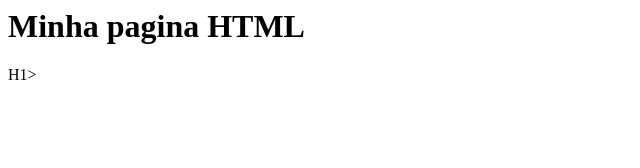
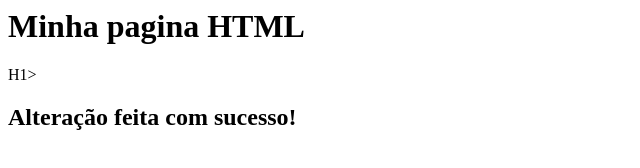
Before and after one commit to jhonatan-fernandes/gama-no-github, a plain HTML site: page index.html in a window 1280 px wide. Shown: the whole page, without its empty margins (0-640 px from the left). Drawn offline with Linux system fonts and the light colour scheme.

Commit message:
Atualizações feitas

```diff
--- a/index.html
+++ b/index.html
@@ -1,5 +1,6 @@
 <hmtl>
 	<body>
 	<h1> Minha pagina HTML </h1> H1>
+	<h2>Alteração feita com sucesso!</h2>
 	</body>
 </html>
```
Also changed, not shown: 1 other file.
